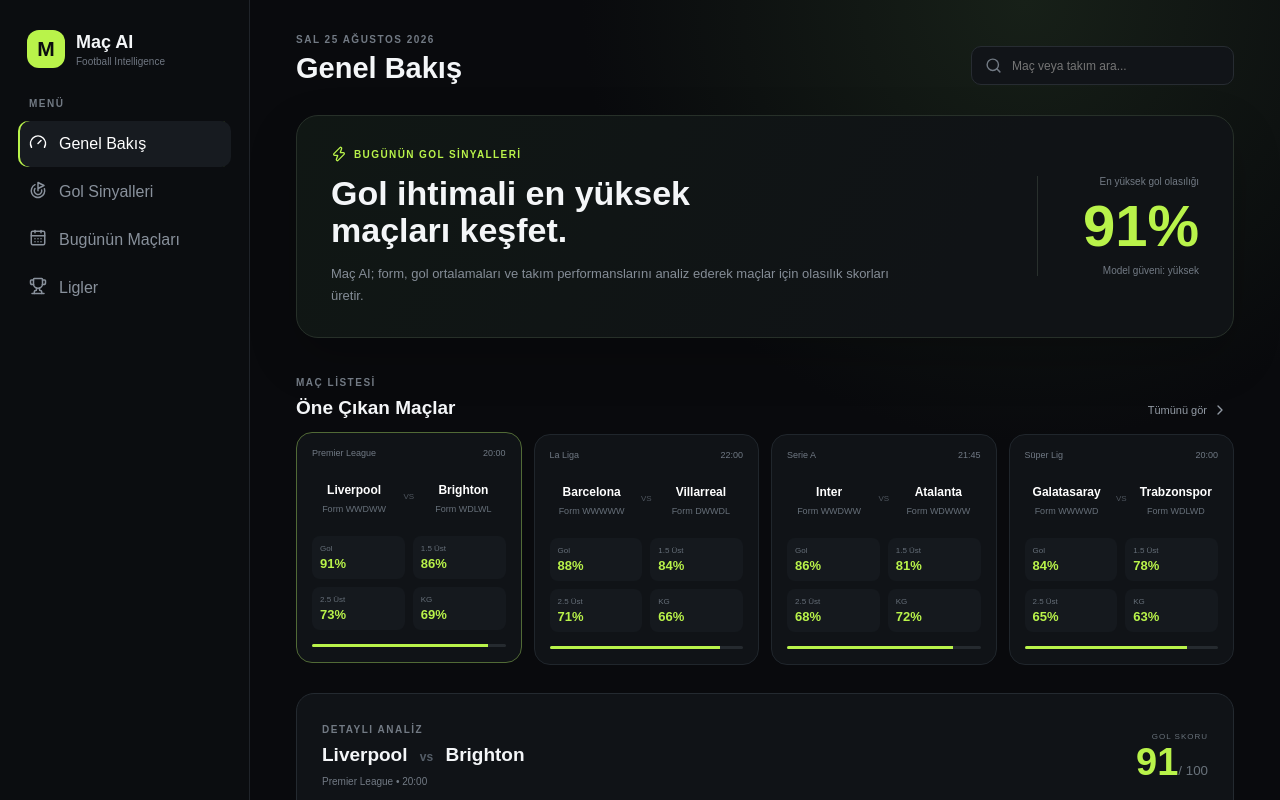
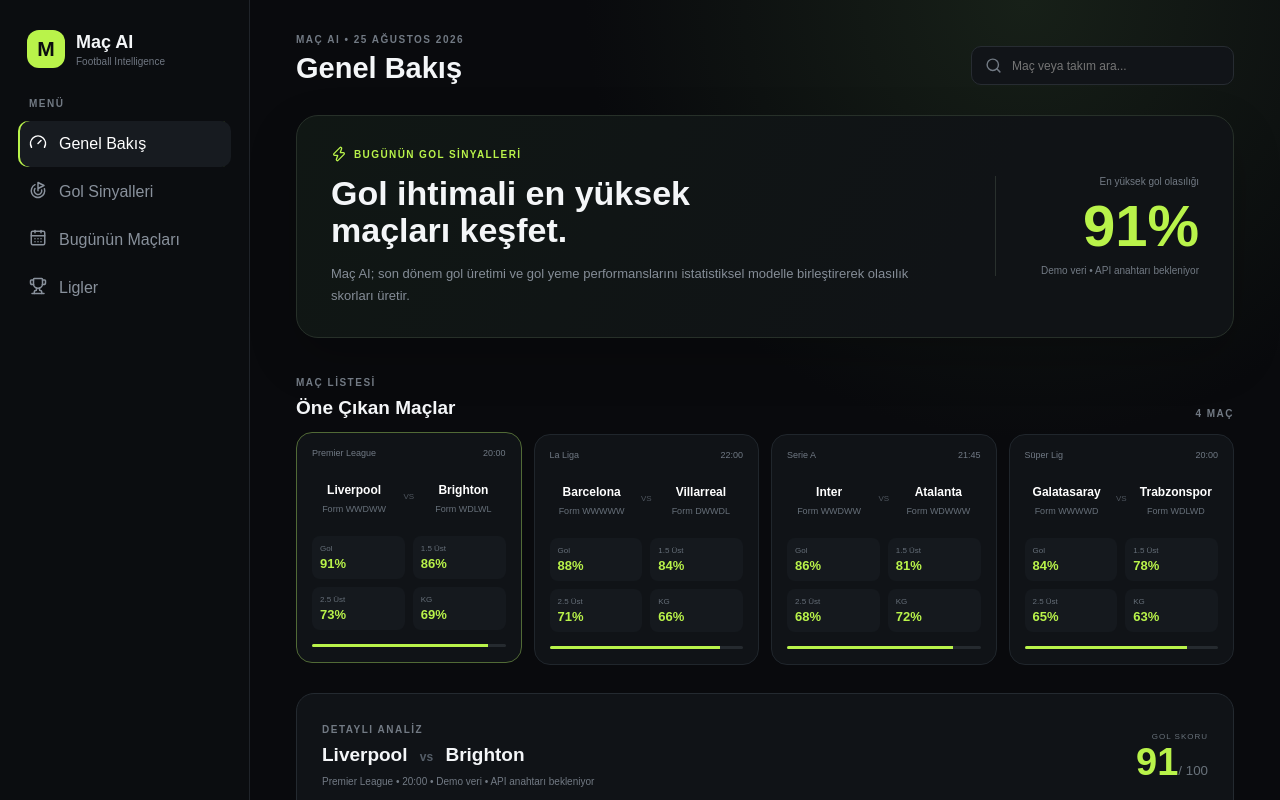
Before and after one commit to zamansepeti43/mac-ai-analysis, a Next.js app: page / in a window 1280 px wide. Shown: the top 800 px of the page. Built offline with nearby package versions, Linux system fonts and the light colour scheme.

Commit message:
feat: wire dashboard to live match analysis API

```diff
--- a/app/page.tsx
+++ b/app/page.tsx
@@ -1,10 +1,12 @@
 "use client";
 
-import { useMemo, useState } from "react";
-import { Activity, CalendarDays, ChevronRight, CircleHelp, Gauge, Goal, Search, ShieldCheck, Sparkles, Trophy, Zap } from "lucide-react";
+import { useEffect, useMemo, useState } from "react";
+import { CalendarDays, ChevronRight, CircleHelp, Gauge, Goal, Search, ShieldCheck, Sparkles, Trophy, Zap } from "lucide-react";
 
 type Match = {
+  id?: number;
   league: string;
+  country?: string;
   time: string;
   home: string;
   away: string;
@@ -14,26 +16,56 @@
   over15: number;
   over25: number;
   btts: number;
-  confidence: "Yüksek" | "Orta";
+  confidence: "Yüksek" | "Orta" | "Düşük";
+  expectedGoals?: number;
+  explanation?: string;
 };
 
-const matches: Match[] = [
-  { league: "Premier League", time: "20:00", home: "Liverpool", away: "Brighton", homeForm: "WWDWW", awayForm: "WDLWL", goal: 91, over15: 86, over25: 73, btts: 69, confidence: "Yüksek" },
-  { league: "La Liga", time: "22:00", home: "Barcelona", away: "Villarreal", homeForm: "WWWWW", awayForm: "DWWDL", goal: 88, over15: 84, over25: 71, btts: 66, confidence: "Yüksek" },
-  { league: "Serie A", time: "21:45", home: "Inter", away: "Atalanta", homeForm: "WWDWW", awayForm: "WDWWW", goal: 86, over15: 81, over25: 68, btts: 72, confidence: "Yüksek" },
-  { league: "Süper Lig", time: "20:00", home: "Galatasaray", away: "Trabzonspor", homeForm: "WWWWD", awayForm: "WDLWD", goal: 84, over15: 78, over25: 65, btts: 63, confidence: "Orta" },
+const demoMatches: Match[] = [
+  { league: "Premier League", time: "20:00", home: "Liverpool", away: "Brighton", homeForm: "WWDWW", awayForm: "WDLWL", goal: 91, over15: 86, over25: 73, btts: 69, confidence: "Yüksek", expectedGoals: 2.7 },
+  { league: "La Liga", time: "22:00", home: "Barcelona", away: "Villarreal", homeForm: "WWWWW", awayForm: "DWWDL", goal: 88, over15: 84, over25: 71, btts: 66, confidence: "Yüksek", expectedGoals: 2.5 },
+  { league: "Serie A", time: "21:45", home: "Inter", away: "Atalanta", homeForm: "WWDWW", awayForm: "WDWWW", goal: 86, over15: 81, over25: 68, btts: 72, confidence: "Yüksek", expectedGoals: 2.4 },
+  { league: "Süper Lig", time: "20:00", home: "Galatasaray", away: "Trabzonspor", homeForm: "WWWWD", awayForm: "WDLWD", goal: 84, over15: 78, over25: 65, btts: 63, confidence: "Orta", expectedGoals: 2.2 },
 ];
 
 const navItems = ["Genel Bakış", "Gol Sinyalleri", "Bugünün Maçları", "Ligler"];
 
 export default function Home() {
   const [active, setActive] = useState("Genel Bakış");
-  const [selected, setSelected] = useState<Match>(matches[0]);
+  const [matches, setMatches] = useState<Match[]>(demoMatches);
+  const [selected, setSelected] = useState<Match>(demoMatches[0]);
   const [query, setQuery] = useState("");
+  const [loading, setLoading] = useState(true);
+  const [source, setSource] = useState("Demo veri");
+
+  useEffect(() => {
+    let cancelled = false;
+    fetch("/api/matches?limit=8")
+      .then((response) => response.json())
+      .then((data) => {
+        if (cancelled) return;
+        if (Array.isArray(data.matches) && data.matches.length > 0) {
+          const liveMatches = data.matches.map((match: Partial<Match>) => ({
+            ...match,
+            homeForm: "—",
+            awayForm: "—",
+          })) as Match[];
+          setMatches(liveMatches);
+          setSelected(liveMatches[0]);
+          setSource("API-Football verisi");
+        } else {
+          setSource("Demo veri • API anahtarı bekleniyor");
+        }
+      })
+      .catch(() => setSource("Demo veri • bağlantı bekleniyor"))
+      .finally(() => setLoading(false));
+
+    return () => { cancelled = true; };
+  }, []);
 
   const filtered = useMemo(
     () => matches.filter((m) => `${m.home} ${m.away} ${m.league}`.toLowerCase().includes(query.toLowerCase())),
-    [query]
+    [matches, query]
   );
 
   return (
@@ -41,26 +73,29 @@
       <aside className="sidebar">
         <div className="brand"><div className="brand-mark">M</div><div><strong>Maç AI</strong><span>Football Intelligence</span></div></div>
         <div className="nav-label">MENÜ</div>
-        <nav>{navItems.map((item, i) => <button key={item} className={active === item ? "nav active" : "nav"} onClick={() => setActive(item)}><span>{[Gauge, Goal, CalendarDays, Trophy][i] && (() => { const I = [Gauge, Goal, CalendarDays, Trophy][i]; return <I size={18} />; })()}</span>{item}</button>)}</nav>
-        <div className="sidebar-card"><Sparkles size={18}/><div><b>Maç AI Motoru</b><p>Veri tabanlı tahminler hazırlanıyor.</p></div></div>
+        <nav>{navItems.map((item, i) => {
+          const Icon = [Gauge, Goal, CalendarDays, Trophy][i];
+          return <button key={item} className={active === item ? "nav active" : "nav"} onClick={() => setActive(item)}><span><Icon size={18} /></span>{item}</button>;
+        })}</nav>
+        <div className="sidebar-card"><Sparkles size={18}/><div><b>Maç AI Motoru</b><p>Son 5 maçın gol verileriyle ilk model skoru hesaplanıyor.</p></div></div>
         <div className="sidebar-footer"><ShieldCheck size={15}/> İstatistiksel analiz • Garanti değildir</div>
       </aside>
 
       <section className="content">
         <header className="topbar">
-          <div><div className="eyebrow">SAL 25 AĞUSTOS 2026</div><h1>{active}</h1></div>
+          <div><div className="eyebrow">MAÇ AI • 25 AĞUSTOS 2026</div><h1>{active}</h1></div>
           <div className="search"><Search size={17}/><input value={query} onChange={(e) => setQuery(e.target.value)} placeholder="Maç veya takım ara..." /></div>
         </header>
 
         <section className="hero">
-          <div><div className="hero-kicker"><Zap size={16}/> BUGÜNÜN GOL SİNYALLERİ</div><h2>Gol ihtimali en yüksek<br/>maçları keşfet.</h2><p>Maç AI; form, gol ortalamaları ve takım performanslarını analiz ederek maçlar için olasılık skorları üretir.</p></div>
-          <div className="hero-stat"><span>En yüksek gol olasılığı</span><strong>{filtered[0]?.goal ?? 0}%</strong><small>Model güveni: yüksek</small></div>
+          <div><div className="hero-kicker"><Zap size={16}/> BUGÜNÜN GOL SİNYALLERİ</div><h2>Gol ihtimali en yüksek<br/>maçları keşfet.</h2><p>Maç AI; son dönem gol üretimi ve gol yeme performanslarını istatistiksel modelle birleştirerek olasılık skorları üretir.</p></div>
+          <div className="hero-stat"><span>En yüksek gol olasılığı</span><strong>{filtered[0]?.goal ?? 0}%</strong><small>{loading ? "Veriler yükleniyor…" : source}</small></div>
         </section>
 
-        <div className="section-head"><div><span className="eyebrow">MAÇ LİSTESİ</span><h3>Öne Çıkan Maçlar</h3></div><button className="ghost">Tümünü gör <ChevronRight size={16}/></button></div>
+        <div className="section-head"><div><span className="eyebrow">MAÇ LİSTESİ</span><h3>Öne Çıkan Maçlar</h3></div><span className="eyebrow">{loading ? "YÜKLENİYOR" : `${filtered.length} MAÇ`}</span></div>
         <div className="cards">
-          {filtered.map((m) => <button className={`match-card ${selected.home === m.home ? "selected" : ""}`} key={`${m.home}-${m.away}`} onClick={() => setSelected(m)}>
-            <div className="card-top"><span>{m.league}</span><time>{m.time}</time></div>
+          {filtered.map((m) => <button className={`match-card ${selected.home === m.home && selected.away === m.away ? "selected" : ""}`} key={`${m.home}-${m.away}-${m.id ?? m.time}`} onClick={() => setSelected(m)}>
+            <div className="card-top"><span>{m.league}{m.country ? ` • ${m.country}` : ""}</span><time>{m.time}</time></div>
             <div className="teams"><div><b>{m.home}</b><small>Form {m.homeForm}</small></div><span>VS</span><div><b>{m.away}</b><small>Form {m.awayForm}</small></div></div>
             <div className="prob"><div><span>Gol</span><strong>{m.goal}%</strong></div><div><span>1.5 Üst</span><strong>{m.over15}%</strong></div><div><span>2.5 Üst</span><strong>{m.over25}%</strong></div><div><span>KG</span><strong>{m.btts}%</strong></div></div>
             <div className="bar"><i style={{ width: `${m.goal}%` }} /></div>
@@ -68,9 +103,9 @@
         </div>
 
         <section className="analysis">
-          <div className="analysis-head"><div><span className="eyebrow">DETAYLI ANALİZ</span><h3>{selected.home} <em>vs</em> {selected.away}</h3><p>{selected.league} • {selected.time}</p></div><div className="score"><span>GOL SKORU</span><b>{selected.goal}</b><small>/ 100</small></div></div>
+          <div className="analysis-head"><div><span className="eyebrow">DETAYLI ANALİZ</span><h3>{selected.home} <em>vs</em> {selected.away}</h3><p>{selected.league} • {selected.time} • {source}</p></div><div className="score"><span>GOL SKORU</span><b>{selected.goal}</b><small>/ 100</small></div></div>
           <div className="metrics"><Metric label="En az 1 gol" value={selected.goal} /><Metric label="1.5 Üst" value={selected.over15} /><Metric label="2.5 Üst" value={selected.over25} /><Metric label="KG Var" value={selected.btts} /></div>
-          <div className="reason"><CircleHelp size={18}/><div><b>Maç AI neden bu maçı öne çıkarıyor?</b><p>Takımların son dönem gol üretimi, savunma performansı ve iç/dış saha verileri birlikte değerlendirildi. Bu ekran şu an örnek model skorlarını gösterir; gerçek veri bağlantısı sonraki aşamada eklenecek.</p></div></div>
+          <div className="reason"><CircleHelp size={18}/><div><b>Maç AI neden bu maçı öne çıkarıyor?</b><p>{selected.explanation ?? "Model; gol üretimi ve gol yeme ortalamalarını birleştirerek bu maç için ilk nesil olasılık skorunu oluşturuyor."} {selected.expectedGoals ? `Beklenen toplam gol: ${selected.expectedGoals}.` : ""}</p></div></div>
         </section>
       </section>
     </main>
```
